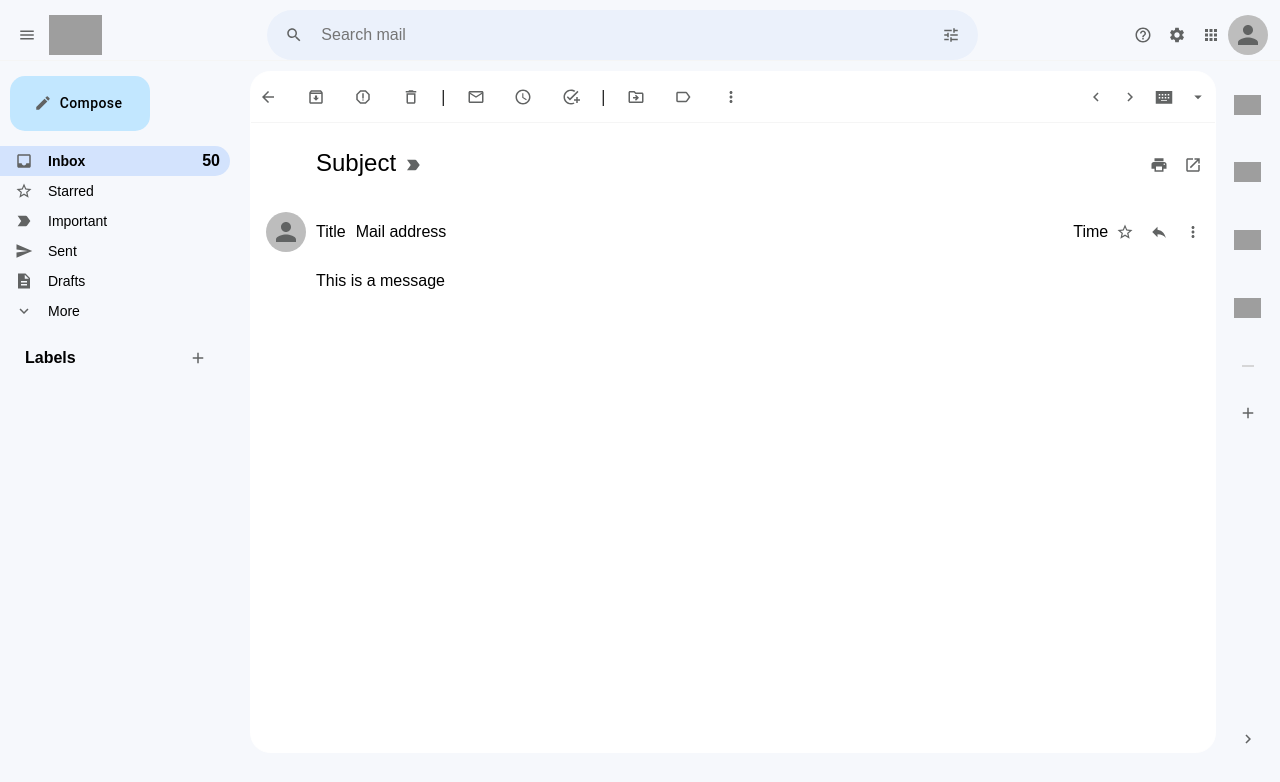
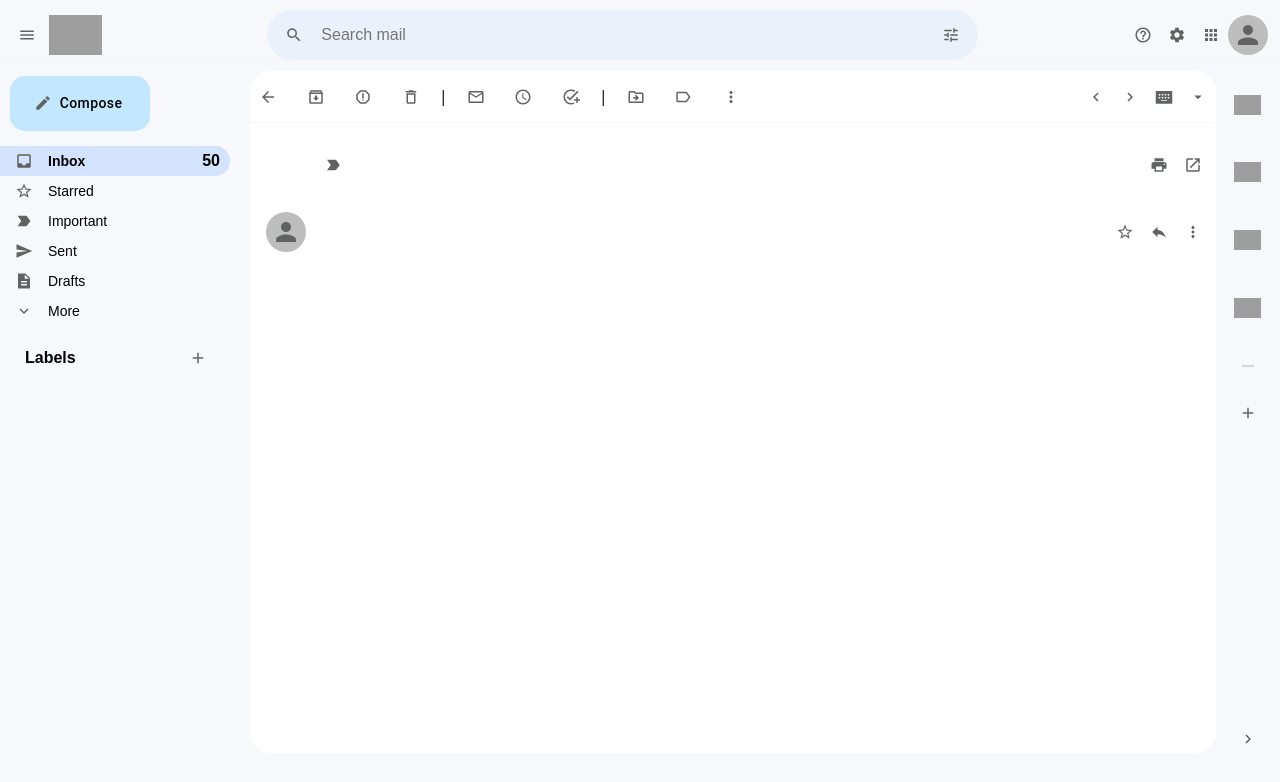
Before and after one commit to shahzaibsaleem665/Smail, a React (Create React App) app: page /mail in a window 1280 px wide. Shown: the top 782 px of the page. Built offline with nearby package versions, Linux system fonts and the light colour scheme; grey boxes are pictures that could not be loaded.

Commit message:
Data storing and rendering complete

```diff
--- a/src/components/EmailRow.js
+++ b/src/components/EmailRow.js
@@ -5,11 +5,25 @@ import { Checkbox, IconButton } from '@mui/material'
 import StarOutlineIcon from '@mui/icons-material/StarOutline';
 import LabelImportantIcon from '@mui/icons-material/LabelImportant';
 import { useHistory } from 'react-router-dom/cjs/react-router-dom.min';
+import { useDispatch } from 'react-redux';
+import { selectMail } from '../features/mailSlice';
 function EmailRow({ id, title, subject, description, time}) {
     const history = useHistory();
+    const dispatch = useDispatch();
 
+    const openMail = () => {
+        dispatch(selectMail({
+            id,
+            title,
+            subject,
+            description,
+            time
+        })
+        );
+        history.push('/mail')
+    }
   return (
-    <div className='emailRow' onClick={() => history.push('/mail')}>
+    <div className='emailRow' onClick={openMail}>
         <div className='emailRow__options'>
             <Checkbox />
             <IconButton>
--- a/src/components/SendMail.js
+++ b/src/components/SendMail.js
@@ -19,7 +19,8 @@ import { useDispatch } from 'react-redux';
 import { closeSendMessage } from '../features/mailSlice';
 import firebase from 'firebase/compat/app';
 import { db } from '../utilities/Firebase';
-import { collection, addDoc } from "firebase/firestore";
+
+
 
 function SendMail() {
 const dispatch = useDispatch();
@@ -29,15 +30,18 @@ const [recepients, setRecepients]=useState("");
 const [subject, setSubject]=useState("");
 const [message, setMessage]=useState("");
 
-console.log(recepients);
+const handleSubmit = (event) => {
 
-const handleSubmit = () => {
-   db.collection('EMAILS').add({
-      receiver: recepients,
-      description: subject,
-      details: message,
+   db.collection('Emails').add({
+      to: recepients,
+      subject: subject,
+      message: message,
+      timestamp: firebase.firestore.FieldValue.serverTimestamp()
     });
-  }
+    dispatch(closeSendMessage);
+    event.preventDefault();   //  change this as it prevents sending data to firestore.
+   };
+
 
   return (
     <div className='sendMail'>
--- a/src/features/mailSlice.js
+++ b/src/features/mailSlice.js
@@ -19,11 +19,15 @@ export const incrementAsync = createAsyncThunk(
 export const mailSlice = createSlice({
   name: 'mail',
   initialState: {
+    selectedMail: null,
     sendMessageIsOpen: false,
 
   },
   // The `reducers` field lets us define reducers and generate associated actions
   reducers: {
+    selectMail: (state, action) => {
+state.selectedMail = action.payload;
+    },
     openSendMessage: (state) => {
 
       state.sendMessageIsOpen = true;
@@ -34,9 +38,9 @@ export const mailSlice = createSlice({
   },
 });
 
-export const { openSendMessage, closeSendMessage } = mailSlice.actions;
+export const { selectMail, openSendMessage, closeSendMessage } = mailSlice.actions;
 
-
+export const selectOpenMail = (state) => state.mail.selectedMail;
 export const selectSendMessageIsOpen = (state) => state.mail.sendMessageIsOpen;
 
 export default mailSlice.reducer;
--- a/src/pages/EmailList.js
+++ b/src/pages/EmailList.js
@@ -1,4 +1,4 @@
-import React from 'react'
+import React, { useEffect, useState } from 'react'
 import "./EmailList.css"
 import { Checkbox, IconButton } from '@mui/material'
 import KeyboardArrowDownSharpIcon from '@mui/icons-material/KeyboardArrowDownSharp';
@@ -15,7 +15,23 @@ import InfoIcon from '@mui/icons-material/Info';
 import ForumIcon from '@mui/icons-material/Forum';
 import Section from '../components/Section';
 import EmailRow from '../components/EmailRow';
+import { db } from '../utilities/Firebase';
 function EmailList() {
+
+    const [emails, setEmails] = useState([]);
+
+    // code to map emails from firestore to the screen
+    useEffect (() => {
+        db.collection('Emails').orderBy('timestamp', 'desc')
+        .onSnapshot(snapshot => setEmails(snapshot.docs.map(doc => ({
+            id: doc.id,
+            data: doc.data(),
+        }))
+        )
+    );
+    }, [])
+
+
   return (
     <div className='emailList'>
         <div className='emailList__settings'>
@@ -59,8 +75,19 @@ function EmailList() {
             <Section Icon={ForumIcon} title="Forums"   selected />
         </div>
         <div className='emailList__list'>
-                <EmailRow title="Dummy" subject="New Message" description="This is a test" time="10PM" />
-                <EmailRow title="Dummy" subject="New Message" description="This is a test" time="10PM" />
+            {emails.map(({id, data: {to, subject, message, timestamp}}) => (
+
+              <EmailRow
+                id={id}
+                key={id}
+                title={to}
+                subject={subject}
+                description={message}
+                time={new Date(timestamp?.seconds * 1000).toLocaleDateString("en-US", { month: "short", day: "2-digit" }).split('//')}
+
+              />
+            ))}
+
         </div>
 
     </div>
--- a/src/pages/Mail.css
+++ b/src/pages/Mail.css
@@ -49,7 +49,7 @@
 }
 
 .mail__bodyHeaderLeft > h2 {
-    font-weight: 400;
+    font-weight: 500;
 
 }
 .mail__bodyHeaderLeft {
@@ -70,6 +70,8 @@
     display: flex;
     flex: 1;
     align-items: center;
+    font-weight: 600;
+    font-size: 14px;
 }
 .mail__bodyDetailsLeft > p {
     padding-left: 10px;
@@ -77,6 +79,7 @@
 .mail__bodyDetailsRight {
     display: flex;
     align-items: center;
+    color: #616363
 }
 .mail__message {
     margin-left: 60px;
--- a/src/pages/Mail.js
+++ b/src/pages/Mail.js
@@ -21,9 +21,12 @@ import ArrowDropDownSharpIcon from '@mui/icons-material/ArrowDropDownSharp';
 import StarOutlineIcon from '@mui/icons-material/StarOutline';
 import ReplyIcon from '@mui/icons-material/Reply';
 import { useHistory } from 'react-router-dom/cjs/react-router-dom.min';
+import { useSelector } from 'react-redux';
+import { selectOpenMail } from '../features/mailSlice';
 function Mail() {
+  {/* useHistory works with version 5 of react-router-dom, if you are using  latest version, useHistory is replaced with useNavigate */}
   const history = useHistory();
-   {/* useHistory works with version 5 of react-router-dom, if you are using  latest version, useHistory is replaced with useNavigate */}
+  const optedMail = useSelector(selectOpenMail);
   return (
     <div className='mail'>
         <div className='mail__tools'>
@@ -85,7 +88,7 @@ function Mail() {
         <div className='mail__body'>
           <div className='mail__bodyHeader'>
           <div className='mail__bodyHeaderLeft'>
-          <h2>Subject
+          <h2>{optedMail?.subject}
           <IconButton>
           <LabelImportantOutlinedIcon className='mail__important' />
           </IconButton>
@@ -105,11 +108,10 @@ function Mail() {
         <div className='mail__bodyDetails'>
         <div className='mail__bodyDetailsLeft'>
           <Avatar />
-        <p>Title</p>
-          <p>Mail address</p>
+           <p>{optedMail?.title}</p>
           </div>
           <div className='mail__bodyDetailsRight'>
-          <p>Time</p>
+          <p>{optedMail?.time}</p>
           <IconButton>
           <StarOutlineIcon />
           </IconButton>
@@ -122,7 +124,7 @@ function Mail() {
         </div>
         </div>
         <div className='mail__message'>
-          This is a message
+         <p>{optedMail?.description}</p>
         </div>
         </div>
     </div>
--- a/src/utilities/Firebase.js
+++ b/src/utilities/Firebase.js
@@ -15,5 +15,6 @@ const firebaseConfig = {
 
   const firebaseApp = firebase.initializeApp(firebaseConfig);
   const db = firebase.firestore();
+  const provider = new firebase.auth.GoogleAuthProvider();
 
-  export {db, firebaseApp};
+  export {db, firebaseApp, provider};
```
